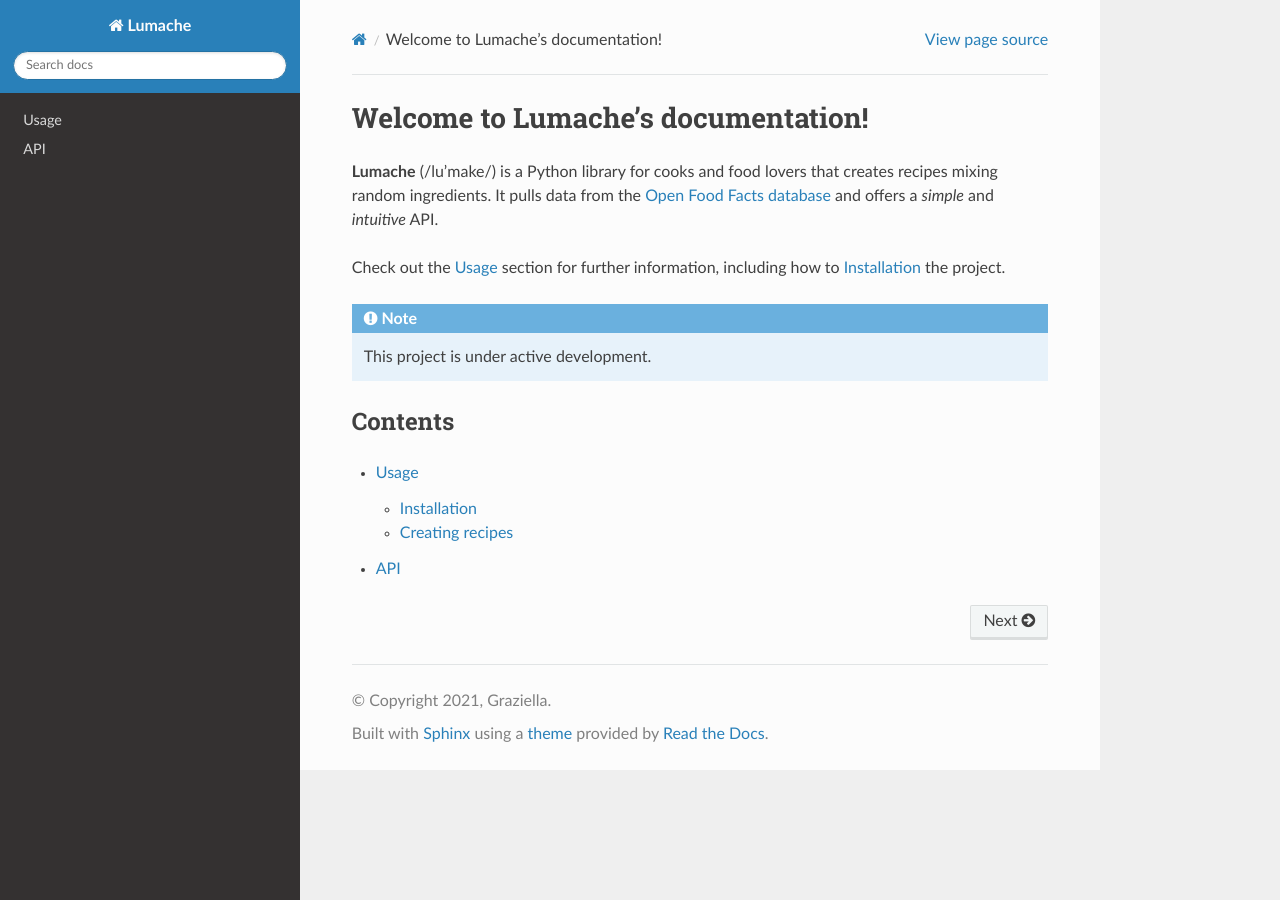
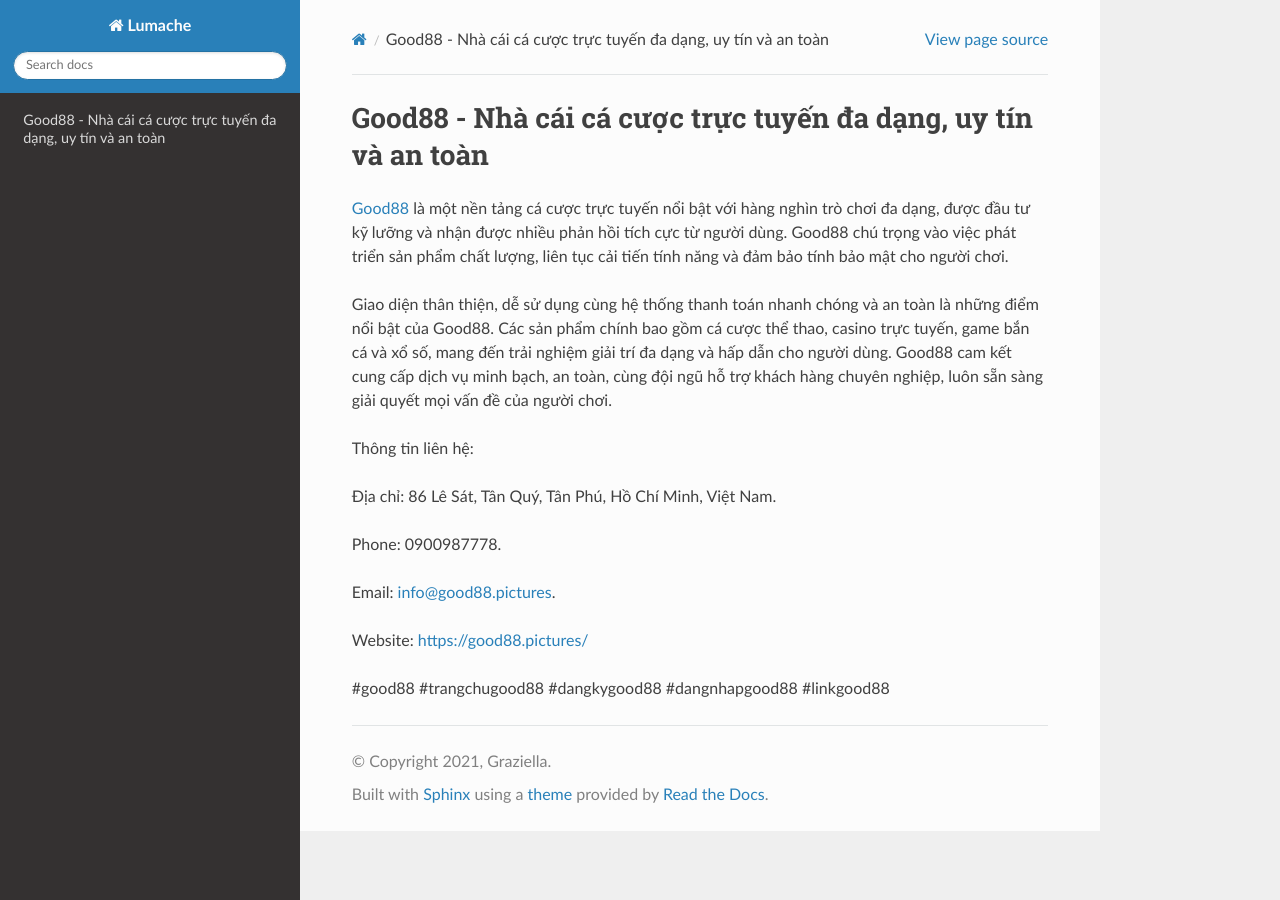
Before and after one commit to mathesonasela/good88pictures, a Sphinx documentation site: the page built from docs/source/index.rst, in a window 1280 px wide. Built offline with Sphinx 7.4.7 and the Read the Docs theme 3.1.0, drawn with Linux system fonts in a browser that asks for light colours.

Commit message:
Update index.rst

```diff
--- a/docs/source/index.rst
+++ b/docs/source/index.rst
@@ -1,22 +1,18 @@
-Welcome to Lumache's documentation!
+Good88 - Nhà cái cá cược trực tuyến đa dạng, uy tín và an toàn
 ===================================
 
-**Lumache** (/lu'make/) is a Python library for cooks and food lovers
-that creates recipes mixing random ingredients.
-It pulls data from the `Open Food Facts database <https://world.openfoodfacts.org/>`_
-and offers a *simple* and *intuitive* API.
+`Good88 <https://good88.pictures/>`_ là một nền tảng cá cược trực tuyến nổi bật với hàng nghìn trò chơi đa dạng, được đầu tư kỹ lưỡng và nhận được nhiều phản hồi tích cực từ người dùng. Good88 chú trọng vào việc phát triển sản phẩm chất lượng, liên tục cải tiến tính năng và đảm bảo tính bảo mật cho người chơi.
 
-Check out the :doc:`usage` section for further information, including
-how to :ref:`installation` the project.
+Giao diện thân thiện, dễ sử dụng cùng hệ thống thanh toán nhanh chóng và an toàn là những điểm nổi bật của Good88. Các sản phẩm chính bao gồm cá cược thể thao, casino trực tuyến, game bắn cá và xổ số, mang đến trải nghiệm giải trí đa dạng và hấp dẫn cho người dùng. Good88 cam kết cung cấp dịch vụ minh bạch, an toàn, cùng đội ngũ hỗ trợ khách hàng chuyên nghiệp, luôn sẵn sàng giải quyết mọi vấn đề của người chơi.
 
-.. note::
+Thông tin liên hệ:
 
-   This project is under active development.
+Địa chỉ: 86 Lê Sát, Tân Quý, Tân Phú, Hồ Chí Minh, Việt Nam.
 
-Contents
---------
+Phone: 0900987778.
 
-.. toctree::
+Email: info@good88.pictures.
 
-   usage
-   api
+Website: https://good88.pictures/
+
+#good88 #trangchugood88 #dangkygood88 #dangnhapgood88 #linkgood88
```
